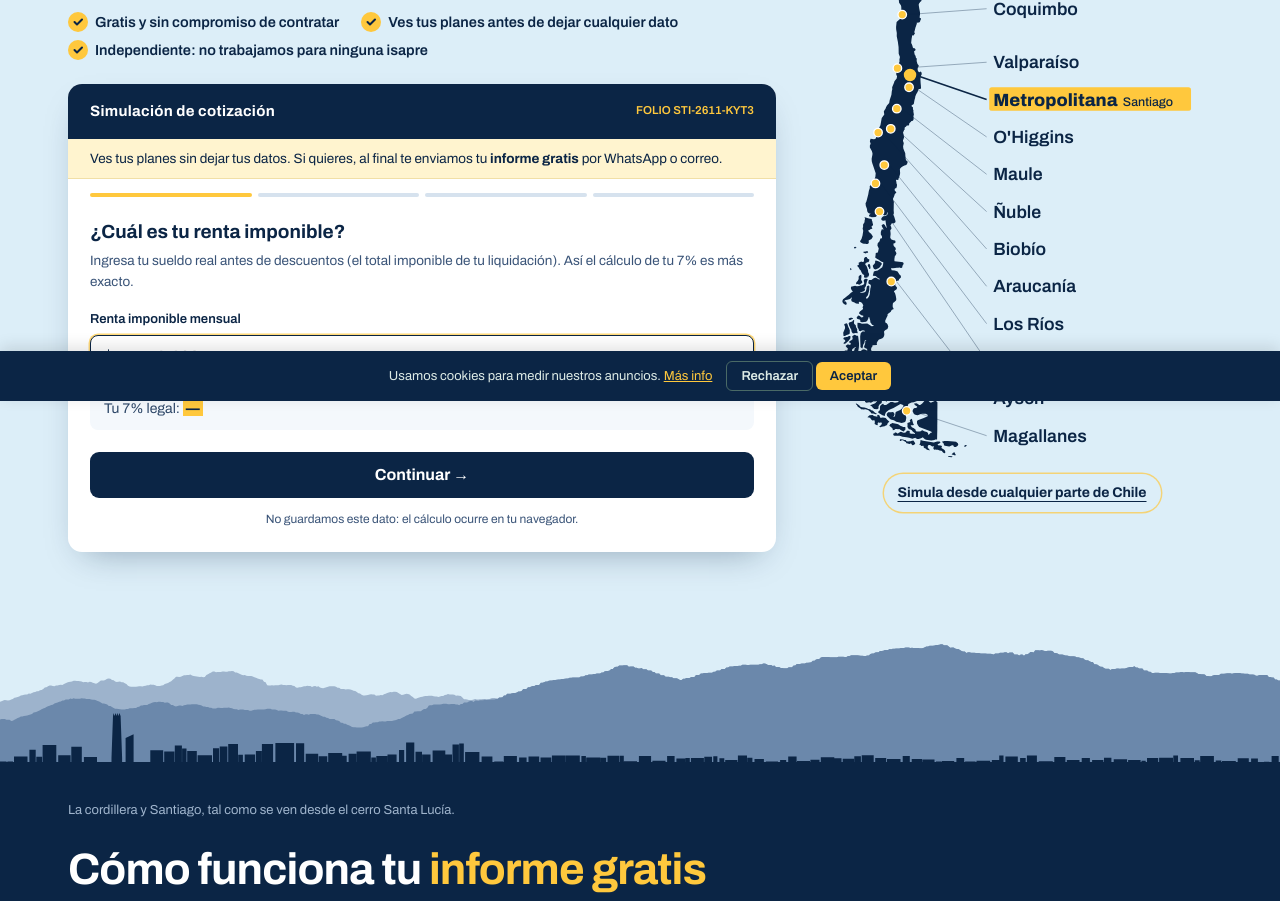
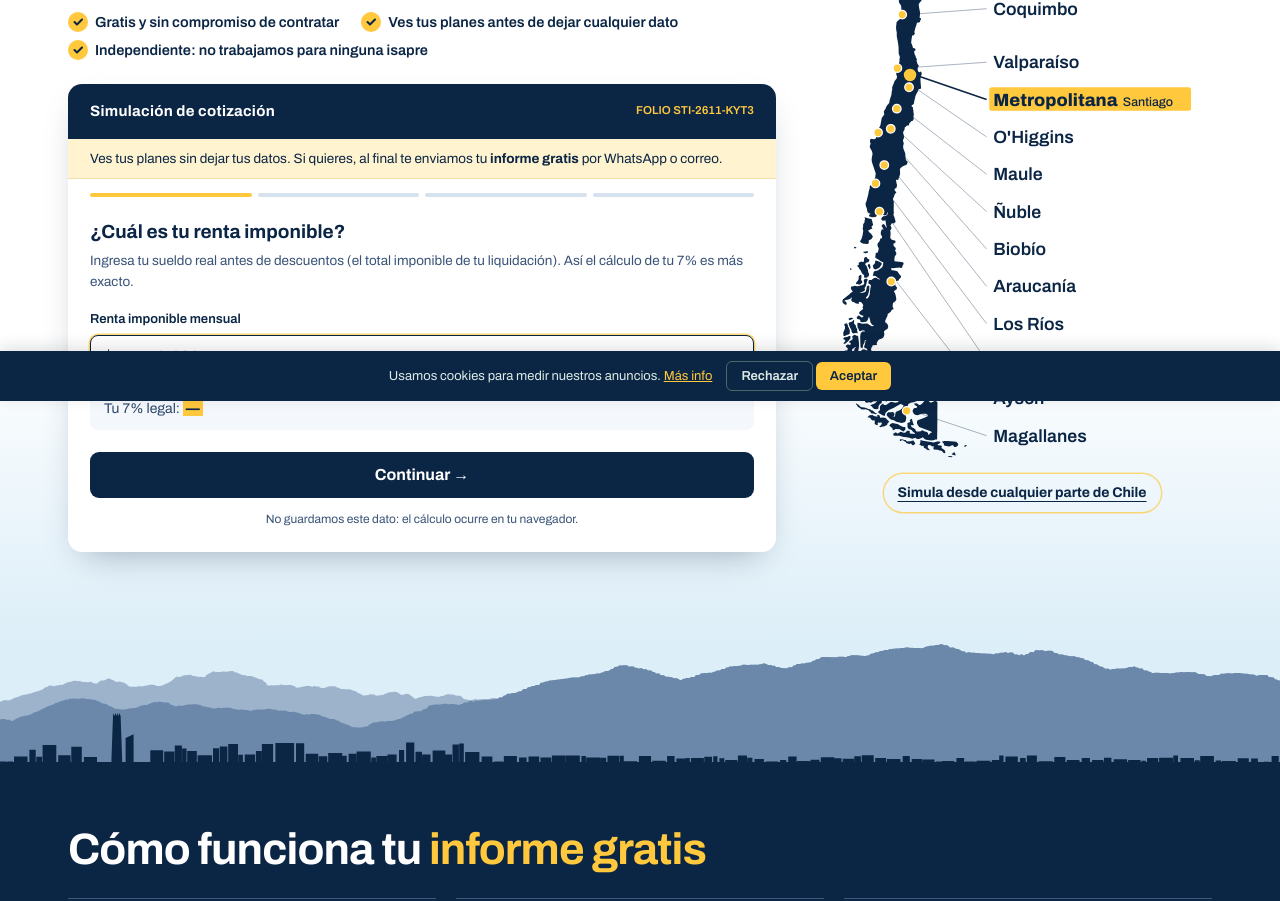
Before and after one commit to infbravo-ctrl/simulatuisapre, a plain HTML site: page comparar-isapres/index.html in a window 1280 px wide. Shown: the part 399-1300 px from the top of the page. Drawn offline with Linux system fonts and the light colour scheme; no server answers.

Commit message:
Add files via upload

```diff
--- a/comparar-isapres/index.html
+++ b/comparar-isapres/index.html
@@ -53,7 +53,7 @@ mark{background:var(--sol);color:inherit;padding:0 .12em;box-decoration-break:cl
 @media(max-width:600px){.envoltura{padding:0 18px}}
 
 /* Cabecera */
-.cielo{background:var(--cielo)}
+.cielo{background:linear-gradient(180deg,#FFFFFF 0%,#FFFFFF 62%,var(--cielo) 88%,var(--cielo) 100%)}
 header.top{display:flex;align-items:center;justify-content:space-between;gap:12px 28px;flex-wrap:wrap;padding-top:16px;padding-bottom:10px}
 .logo{display:flex;align-items:center;gap:10px;text-decoration:none;color:var(--tinta);font-weight:800;font-size:24px;letter-spacing:-.02em}
 .logo svg{width:42px;height:32px;flex:none}
@@ -304,7 +304,6 @@ header.top{flex-wrap:nowrap}
 
 <section class="azul" id="como">
   <div class="envoltura">
-    <p class="foto-pie">La cordillera y Santiago, tal como se ven desde el cerro Santa Lucía.</p>
     <h2>Cómo funciona tu <span>informe gratis</span></h2>
     <div class="como">
       <button type="button" data-ir="simular"><i>Paso 1</i><b>Simula en 1 minuto</b><p>Tu renta, las edades de quienes entran al plan y tu región. Ves al tiro los planes que caben en tu 7%, sin registro.</p></button>
```
